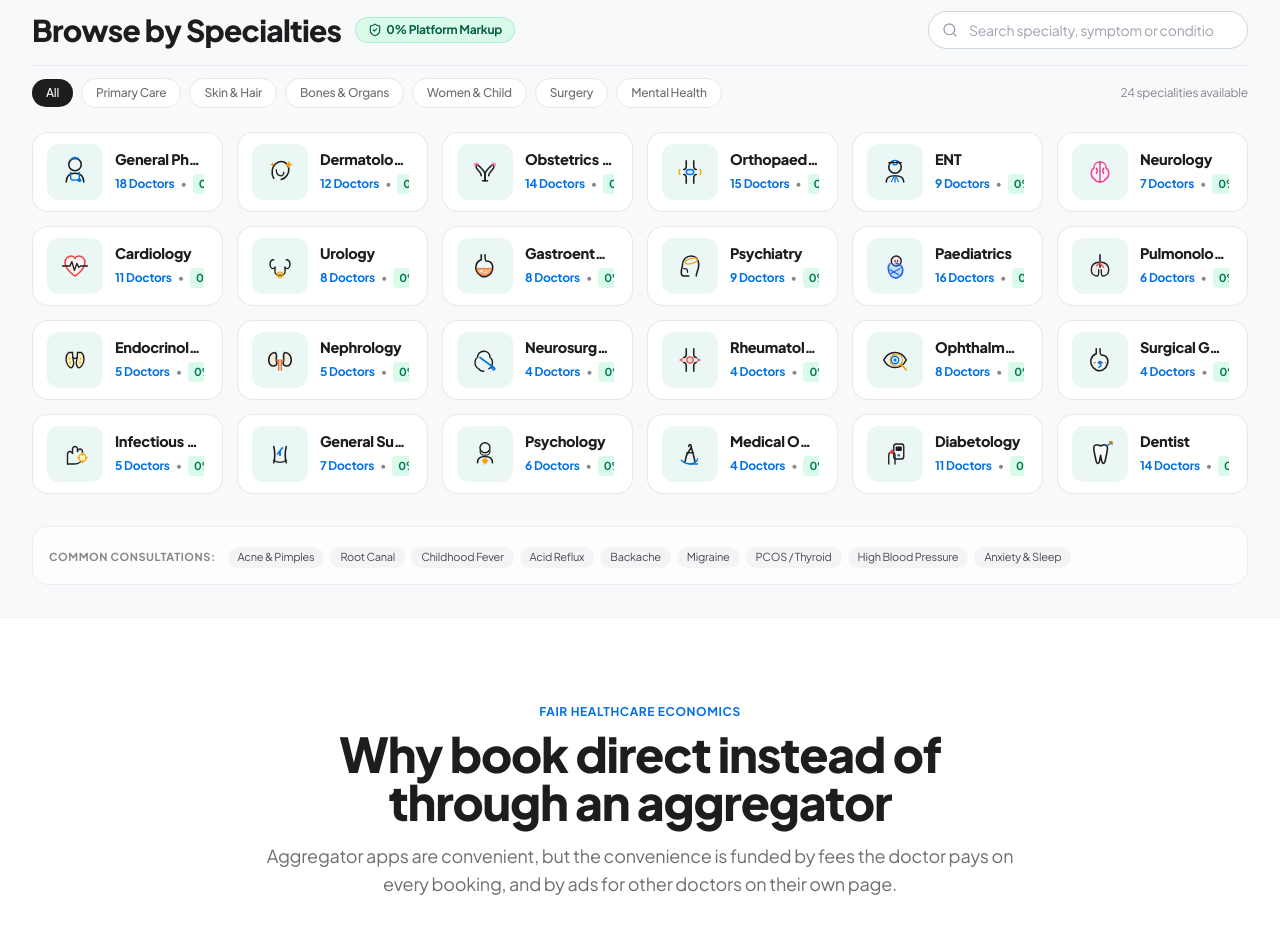
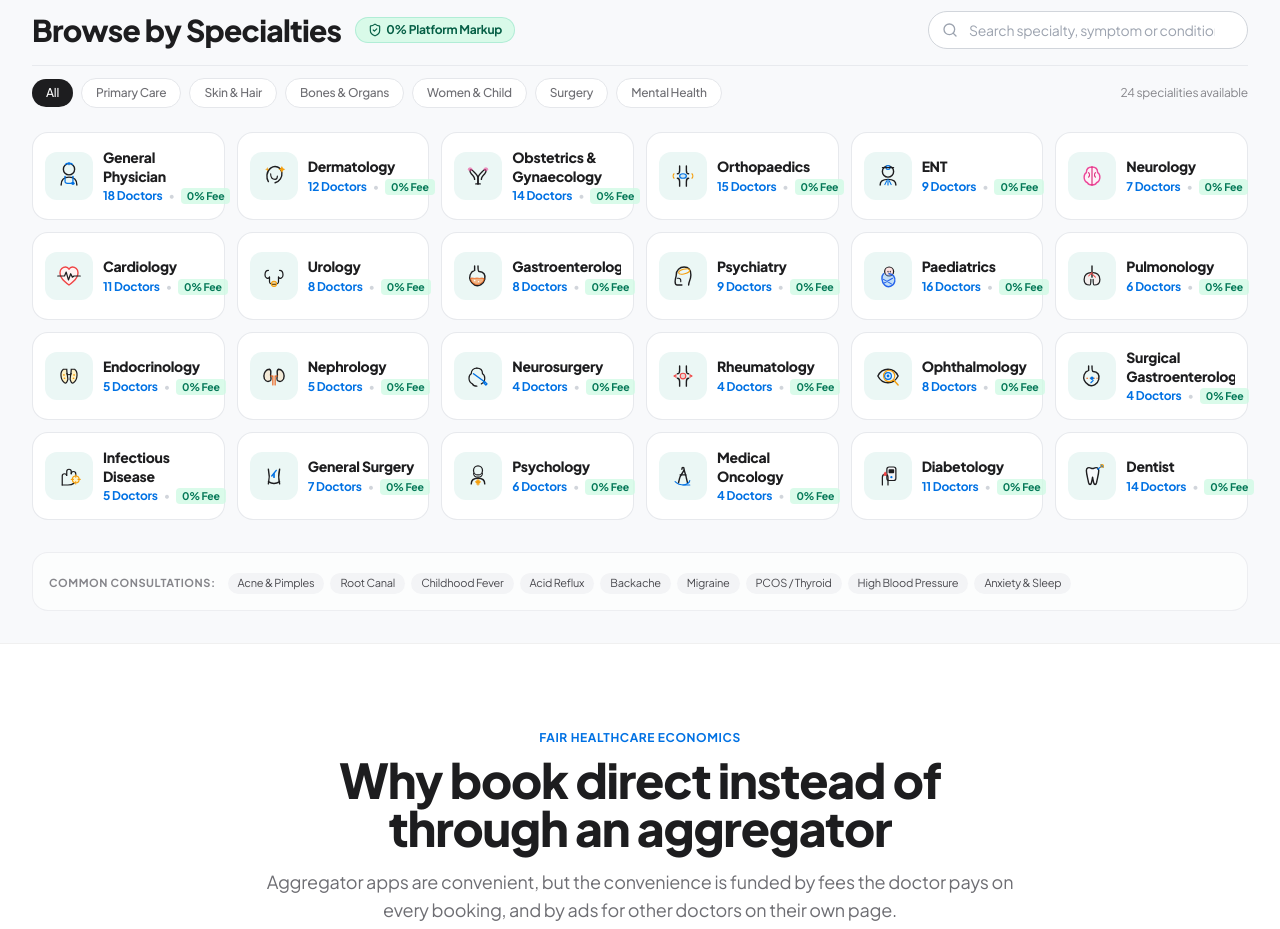
Before and after one commit to uniyalmanas/clinicos, a Next.js app in the folder apps/web/: page / in a window 1280 px wide. Shown: the part 1420-2349 px from the top of the page. Built offline with nearby package versions, Linux system fonts and the light colour scheme.

Commit message:
fix(home): reduce specialty tab padding, increase tab size by 10%, and make specialty names fully readable

```diff
--- a/apps/web/src/components/BrowseSpecialtiesSection.tsx
+++ b/apps/web/src/components/BrowseSpecialtiesSection.tsx
@@ -758,32 +758,32 @@ export default function BrowseSpecialtiesSection({ showHero = false }: BrowseSpe
             </span>
           </div>
 
-          {/* 6-Column Grid (20% enlarged buttons to fill screen) */}
-          <div className="mt-3 grid grid-cols-2 sm:grid-cols-3 md:grid-cols-4 lg:grid-cols-6 gap-3 sm:gap-3.5">
+          {/* Responsive Grid with 10% enlarged tabs and reduced internal padding */}
+          <div className="mt-3 grid grid-cols-2 sm:grid-cols-3 md:grid-cols-4 lg:grid-cols-5 xl:grid-cols-6 gap-2.5 sm:gap-3">
             {filteredSpecialties.map((item) => {
               const IconComponent = item.icon;
               return (
                 <div
                   key={item.id}
                   onClick={() => setSelectedSpecialtyModal(item)}
-                  className="group relative flex items-center gap-3 rounded-2xl border border-gray-200/90 bg-white p-3 sm:p-3.5 transition-all duration-150 hover:border-[#008778] dark:hover:border-[#34D399] hover:shadow-lg hover:-translate-y-0.5 cursor-pointer dark:border-white/10 dark:bg-[#18181B] h-[80px]"
+                  className="group relative flex items-center gap-2.5 rounded-2xl border border-gray-200/90 bg-white px-2.5 py-2 sm:px-3 sm:py-2.5 transition-all duration-150 hover:border-[#008778] dark:hover:border-[#34D399] hover:shadow-md hover:-translate-y-0.5 cursor-pointer dark:border-white/10 dark:bg-[#18181B] h-[88px] min-h-[88px]"
                 >
-                  {/* 20% Larger Icon Container (56px) */}
-                  <div className="flex h-14 w-14 flex-shrink-0 items-center justify-center rounded-xl bg-[#EBF7F5] p-2 transition-transform group-hover:scale-105 group-hover:bg-[#DEF2EE] dark:bg-white/10 dark:group-hover:bg-white/15 [&>svg]:w-full [&>svg]:h-full shadow-2xs">
+                  {/* Optimized Icon Container */}
+                  <div className="flex h-12 w-12 sm:h-13 sm:w-13 flex-shrink-0 items-center justify-center rounded-xl bg-[#EBF7F5] p-1.5 transition-transform group-hover:scale-105 group-hover:bg-[#DEF2EE] dark:bg-white/10 dark:group-hover:bg-white/15 [&>svg]:w-full [&>svg]:h-full shadow-2xs">
                     <IconComponent />
                   </div>
 
-                  {/* 20% Larger Typography & Badges */}
-                  <div className="flex-1 min-w-0 pr-1">
-                    <h3 className="text-[13px] sm:text-[14.5px] font-extrabold text-[#1D1D1F] dark:text-white leading-snug truncate group-hover:text-[#008778] dark:group-hover:text-[#34D399] transition">
+                  {/* Fully Readable Typography & Badges */}
+                  <div className="flex-1 min-w-0">
+                    <h3 className="text-[13px] sm:text-[14px] font-extrabold text-[#1D1D1F] dark:text-white leading-snug line-clamp-2 group-hover:text-[#008778] dark:group-hover:text-[#34D399] transition">
                       {item.shortName}
                     </h3>
-                    <div className="mt-1 flex items-center gap-1.5 text-xs text-[#86868B] dark:text-[#8E8E93] truncate">
-                      <span className="font-bold text-[#0071E3] dark:text-[#2997FF]">
+                    <div className="mt-0.5 flex items-center gap-1.5 text-xs text-[#86868B] dark:text-[#8E8E93]">
+                      <span className="font-bold text-[#0071E3] dark:text-[#2997FF] shrink-0 text-[11px] sm:text-xs">
                         {item.doctorCount} Doctors
                       </span>
-                      <span>•</span>
-                      <span className="font-bold text-emerald-700 dark:text-emerald-300 bg-emerald-100/80 dark:bg-emerald-950/70 px-1.5 py-0.5 rounded text-[11px]">
+                      <span className="text-gray-300 dark:text-white/20">•</span>
+                      <span className="font-bold text-emerald-700 dark:text-emerald-300 bg-emerald-100/80 dark:bg-emerald-950/70 px-1.5 py-0.2 rounded text-[10.5px] shrink-0">
                         0% Fee
                       </span>
                     </div>
```
